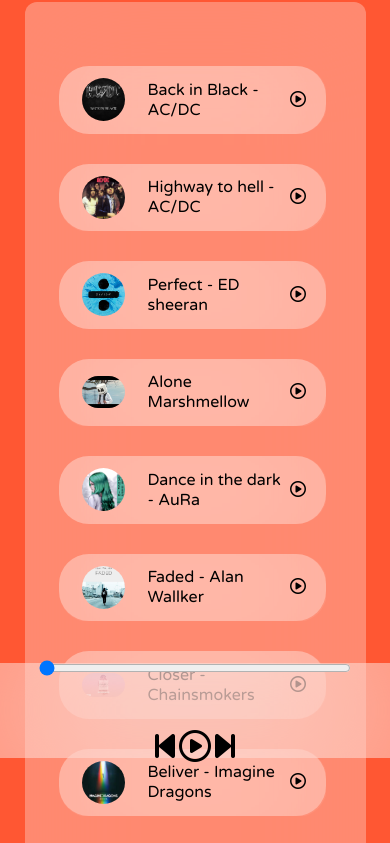
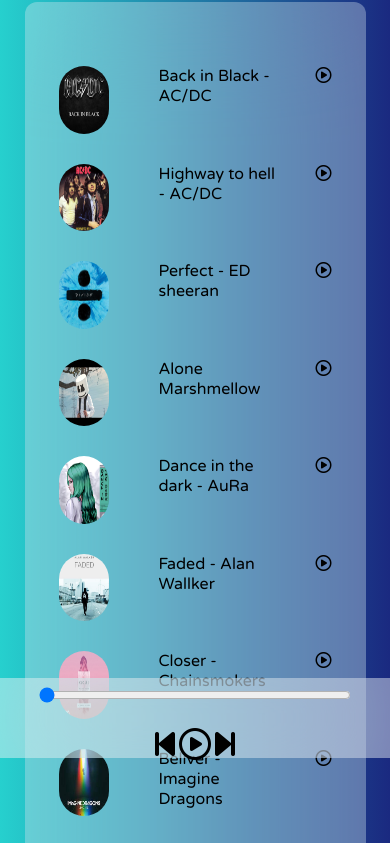
Before and after one commit to ks4342/sharks-player, a plain HTML site: page index.html in a window 390 px wide. Shown: the part 86-929 px from the top of the page. Drawn offline with Linux system fonts and the light colour scheme.

Commit message:
changed margin and paddings removed pill from songItem

```diff
--- a/style.css
+++ b/style.css
@@ -61,9 +61,9 @@ nav ul li{
 }
 
 .bottom{
-    position: sticky;
+    position: static;
 
-    height: 15vh;
+    height: 90px;
     background: rgba(255, 255, 255, .4);
 	-webkit-backdrop-filter: blur(10px);
 	backdrop-filter: blur(60px);
@@ -74,55 +74,44 @@ nav ul li{
     flex-direction: column;
 }
 
-.icons{
-    margin-top: 14px;
-}
+
 .icons i{
     cursor: pointer;
+    margin-bottom: 20px;
 }
 
 #myProgressBar{
     width: 80vw;
     cursor: pointer;
+    margin-top: 30px;
 }
 
 
 
 .songItem{
     height: 8vh;
-
+    width: auto;
     display: flex;
-    background: rgba(255, 255, 255, .3);
-	-webkit-backdrop-filter: blur(10px);
-	backdrop-filter: blur(60px);
 
 
     color: black;
     margin-top: 30px;
-    margin-right: 2%;
-    justify-content: space-evenly;
-    align-items: center;
-    flex-wrap: nowrap;
+
+
+
     border-radius: 30px;
 }
 .songItem i{
-    margin-right: 20px;
+    margin-left: 40px;
 }
 
 .songItem img{
-    width: 43px;
-    margin: 0 23px;
+    width: 50px;
+  margin-right:50px ;
     border-radius: 34px;
 }
 
-.timeStamp{
-    margin: 0 23px;
-}
 
-.timeStamp i{
-    cursor: pointer;
-    margin: 0 2px;
-}
 
 .songInfo{
     position: absolute;
@@ -138,12 +127,17 @@ nav ul li{
 
 @media only screen and (max-width: 400px) {
     body {
-      background-color: rgb( 255, 87, 51);
+        background: #1A2980;  /* fallback for old browsers */
+        background: -webkit-linear-gradient(to top, #26D0CE, #1A2980);  /* Chrome 10-25, Safari 5.1-6 */
+        background: linear-gradient(to right, #26D0CE, #1A2980); /* W3C, IE 10+/ Edge, Firefox 16+, Chrome 26+, Opera 12+, Safari 7+ */
+
+
+
 
     }
 
 .icons{
-    margin-top: 54px;
+    margin-top: 25px;
 }
 .songInfo{
     margin:5vh;
@@ -152,7 +146,7 @@ nav ul li{
 .bottom{
     position: sticky;
     bottom: 0;
-    height: 95px;
+    height: 80px;
     background: rgba(255, 255, 255, .4);
 	-webkit-backdrop-filter: blur(10px);
 	backdrop-filter: blur(60px);
```
